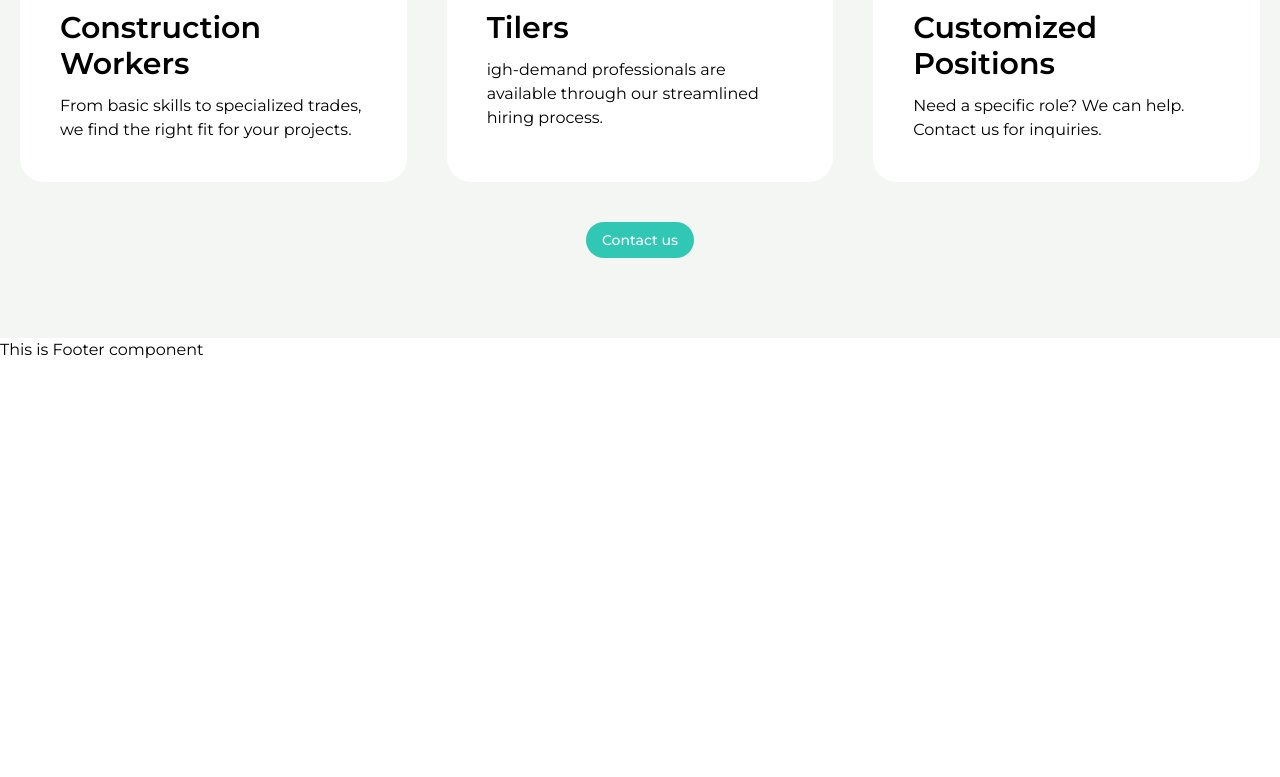
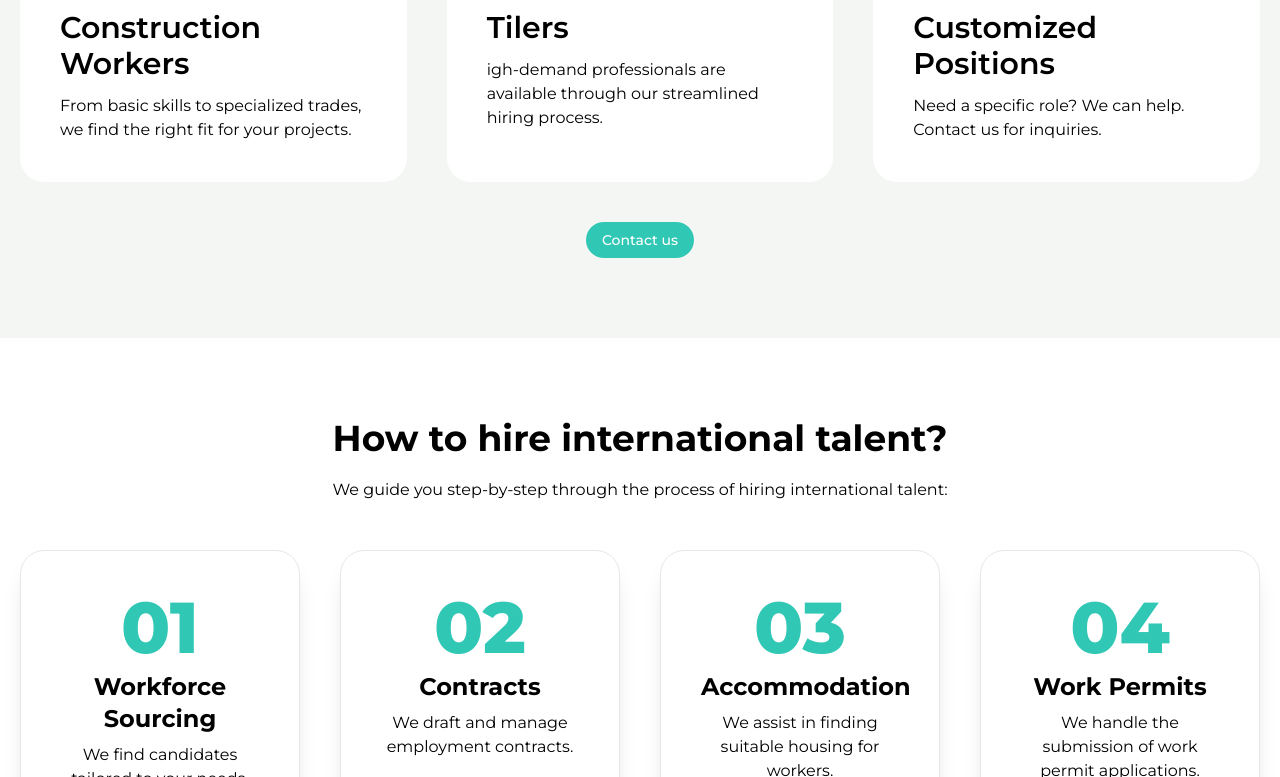
Before and after one commit to AbabilGroup/migrate-cloud, a Next.js app: page / in a window 1280 px wide. Shown: the part 2023-2800 px from the top of the page. Before the commit the page ends 2385 px from the top, so only its background shows below. Built offline with nearby package versions, Linux system fonts and the light colour scheme.

Commit message:
consultation section

```diff
--- a/src/app/(CommonLayout)/page.tsx
+++ b/src/app/(CommonLayout)/page.tsx
@@ -1,6 +1,8 @@
 import Achievements from "@/components/pages/homepage/Achievements";
+import BookConsultation from "@/components/pages/homepage/BookConsultation";
 import BrandLogos from "@/components/pages/homepage/BrandLogos";
 import Hero from "@/components/pages/homepage/Hero";
+import HowToHire from "@/components/pages/homepage/HowToHire";
 import TypeOfEmployees from "@/components/pages/homepage/TypeOfEmployees";
 import WhyChoose from "@/components/pages/homepage/WhyChoose";
 
@@ -12,6 +14,8 @@ const HomePage = () => {
       <WhyChoose />
       <BrandLogos />
       <TypeOfEmployees />
+      <HowToHire />
+      <BookConsultation />
     </main>
   );
 };
--- /dev/null
+++ b/src/components/pages/homepage/BookConsultation.tsx
@@ -0,0 +1,41 @@
+import { Button } from "@/components/ui/button";
+import Image from "next/image";
+import Link from "next/link";
+
+const BookConsultation = () => {
+  return (
+    <section className="py-10">
+      <div className="container grid grid-cols-1 gap-20 lg:grid-cols-2 items-center">
+        <div className="space-y-4">
+          <h2 className="text-4xl font-bold">Book your Free Consultation.</h2>
+          <p className=" ">
+            Reliable and experienced partner in hiring foreign workers. Our
+            experts are ready to work with you to remove the stress from any
+            immigration process, increasing your chances of a successful
+            outcome.
+          </p>
+          <p className=" ">
+            Contact our team today to learn more about our services and take the
+            first step towards successfully hiring.
+          </p>
+          <div>
+            <Link href="/contact">
+              <Button>Contact us</Button>
+            </Link>
+          </div>
+        </div>
+        <div>
+          <Image
+            className="h-auto w-full"
+            src="/images/consultant.jpg"
+            alt="Consultation"
+            height={380}
+            width={560}
+          />
+        </div>
+      </div>
+    </section>
+  );
+};
+
+export default BookConsultation;
--- /dev/null
+++ b/src/components/pages/homepage/HowToHire.tsx
@@ -0,0 +1,76 @@
+const HowToHire = () => {
+  return (
+    <section className="py-20">
+      <div className="container">
+        <h2 className="text-center text-4xl font-bold">
+          How to hire international talent?
+        </h2>
+        <p className="mb-12 mt-5 text-center">
+          We guide you step-by-step through the process of hiring international
+          talent:
+        </p>
+
+        <div className="flex flex-wrap items-center justify-center gap-10">
+          {/* card  */}
+          <div className="col-span-1 min-h-[350px] w-[280px] space-y-2 rounded-3xl border p-10 text-center shadow-xl">
+            <h2 className="text-7xl font-extrabold text-primary">01</h2>
+            <h3 className="text-2xl font-bold">Workforce Sourcing</h3>
+            <p>
+              We find candidates tailored to your needs. Online interviews are
+              available.
+            </p>
+          </div>
+          {/* card  */}
+          <div className="col-span-1 min-h-[350px] w-[280px] space-y-2 rounded-3xl border p-10 text-center shadow-xl">
+            <h2 className="text-7xl font-extrabold text-primary">02</h2>
+            <h3 className="text-2xl font-bold">Contracts</h3>
+            <p>We draft and manage employment contracts.</p>
+          </div>
+          {/* card  */}
+          <div className="col-span-1 min-h-[350px] w-[280px] space-y-2 rounded-3xl border p-10 text-center shadow-xl">
+            <h2 className="text-7xl font-extrabold text-primary">03</h2>
+            <h3 className="text-2xl font-bold">Accommodation</h3>
+            <p>We assist in finding suitable housing for workers.</p>
+          </div>
+          {/* card  */}
+          <div className="col-span-1 min-h-[350px] w-[280px] space-y-2 rounded-3xl border p-10 text-center shadow-xl">
+            <h2 className="text-7xl font-extrabold text-primary">04</h2>
+            <h3 className="text-2xl font-bold">Work Permits</h3>
+            <p>We handle the submission of work permit applications.</p>
+          </div>
+          {/* card  */}
+          <div className="col-span-1 min-h-[350px] w-[280px] space-y-2 rounded-3xl border p-10 text-center shadow-xl">
+            <h2 className="text-7xl font-extrabold text-primary">05</h2>
+            <h3 className="text-2xl font-bold">Visas</h3>
+            <p>We manage visa applications, which typically take 4-6 weeks.</p>
+          </div>
+          {/* card  */}
+          <div className="col-span-1 min-h-[350px] w-[280px] space-y-2 rounded-3xl border p-10 text-center shadow-xl">
+            <h2 className="text-7xl font-extrabold text-primary">06</h2>
+            <h3 className="text-2xl font-bold">Travel Arrangements</h3>
+            <p>We book flights and ensure workers arrive safely.</p>
+          </div>
+          {/* card  */}
+          <div className="col-span-1 min-h-[350px] w-[280px] space-y-2 rounded-3xl border p-10 text-center shadow-xl">
+            <h2 className="text-7xl font-extrabold text-primary">07</h2>
+            <h3 className="text-2xl font-bold">Documentation</h3>
+            <p>
+              We assist with ID cards, medical exams, and bank account setup.
+            </p>
+          </div>
+          {/* card  */}
+          <div className="col-span-1 min-h-[350px] w-[280px] space-y-2 rounded-3xl border p-10 text-center shadow-xl">
+            <h2 className="text-7xl font-extrabold text-primary">08</h2>
+            <h3 className="text-2xl font-bold">Satisfaction</h3>
+            <p>
+              Our goal is to ensure both employers and employees are satisfied.
+            </p>
+          </div>
+          {/* card  */}
+        </div>
+      </div>
+    </section>
+  );
+};
+
+export default HowToHire;
```
Also changed, not shown: public/images/consultant.jpg (added).
